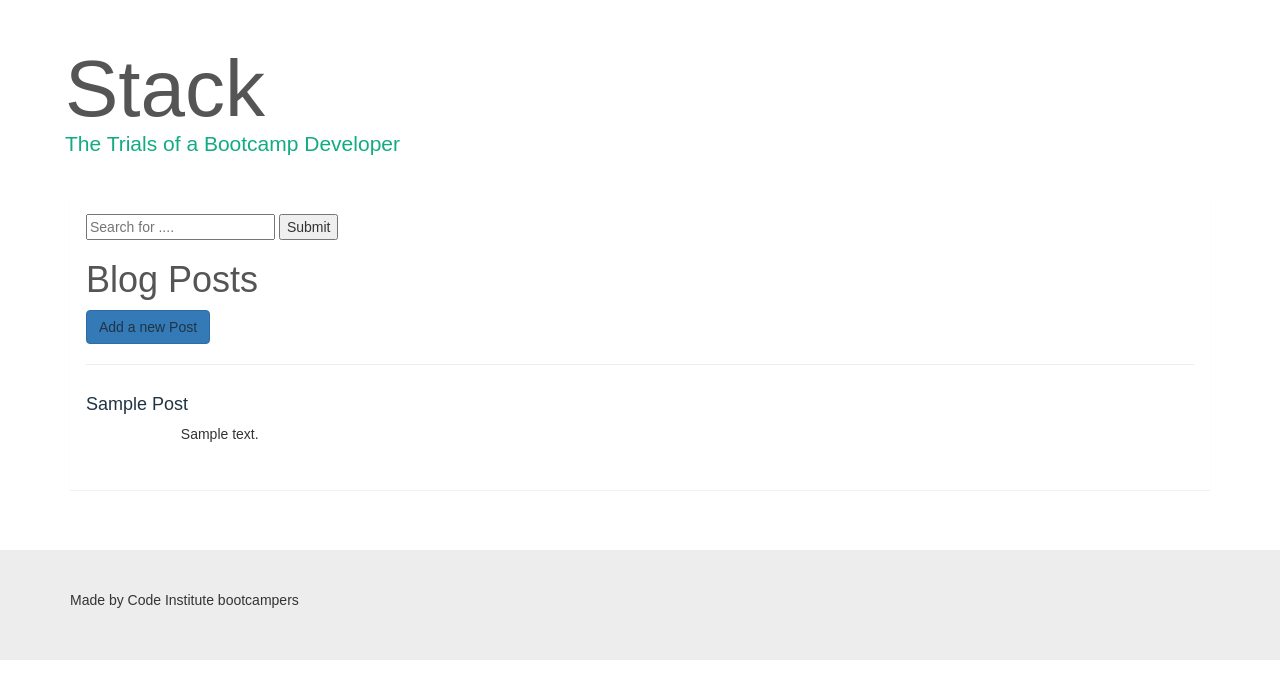
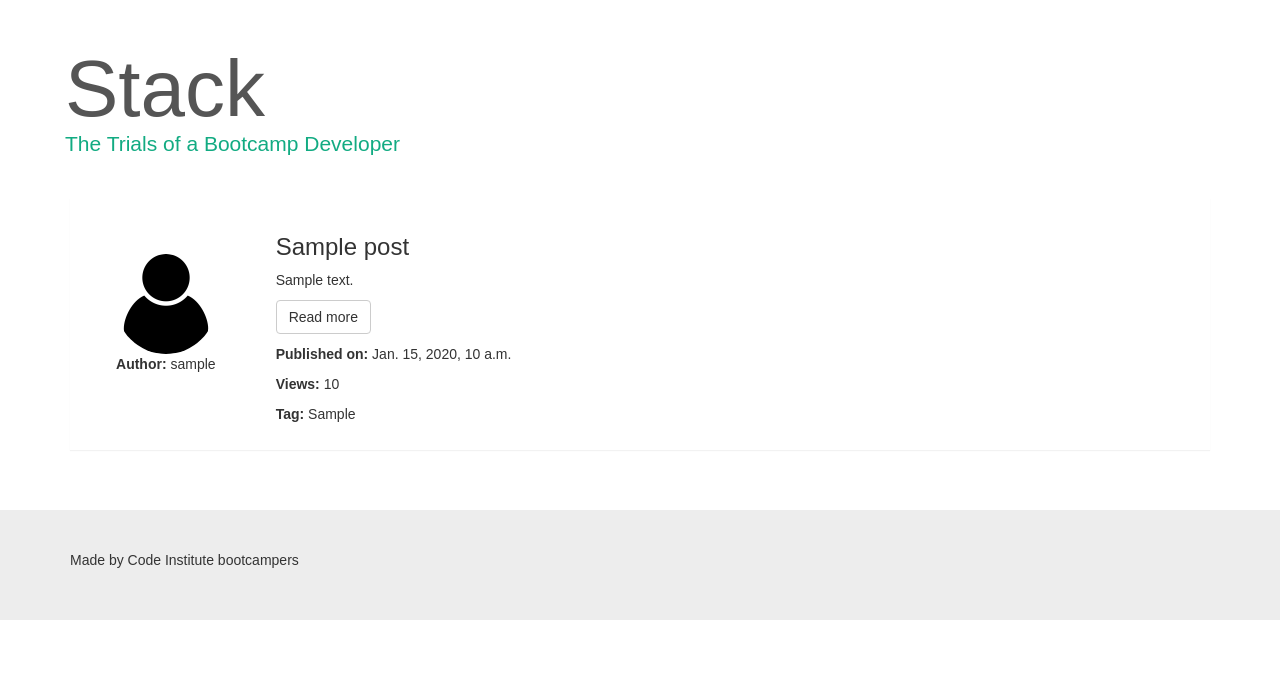
Before and after one commit to ringhio79/djangoblog, a Django app: page / in a window 1280 px wide. Shown: the part 51-750 px from the top of the page. Run offline with Django 3.2, Linux system fonts and the light colour scheme; tables that the repository leaves empty hold one stand-in row (values such as "Sample post"); some libraries are stand-ins or nearby versions.

Commit message:
updated style and inc edit posts

```diff
--- a/djangoblog/settings.py
+++ b/djangoblog/settings.py
@@ -64,6 +64,7 @@ TEMPLATES = [
                 'django.template.context_processors.request',
                 'django.contrib.auth.context_processors.auth',
                 'django.contrib.messages.context_processors.messages',
+                'django.template.context_processors.media'
             ],
         },
     },
@@ -121,3 +122,6 @@ USE_TZ = True
 
 STATIC_URL = '/static/'
 STATICFILES_DIRS = (os.path.join(BASE_DIR, 'static'), )
+
+MEDIA_URL = '/media/'
+MEDIA_ROOT = os.path.join(BASE_DIR, 'media')
--- a/djangoblog/urls.py
+++ b/djangoblog/urls.py
@@ -15,11 +15,18 @@ Including another URLconf
 """
 from django.contrib import admin
 from django.urls import path
-from posts.views import posts_list, post_detail, post_add, search_posts
+from posts.views import posts_list, post_detail, post_add, search_posts, edit_post
+from django.views.static import serve
+from django.conf import settings
+
 urlpatterns = [
     path('admin/', admin.site.urls),
     path('', posts_list, name='posts_list'),
     path('post/<int:id>', post_detail, name="post_detail"),
+    path('post/<int:id>/edit', edit_post, name="edit_post"),
     path('post/add', post_add, name="post_add"),
-    path('search', search_posts, name="search_posts")
+    path('search', search_posts, name="search_posts"),
+    path('media/<path:path>', serve, {'document_root': settings.MEDIA_ROOT}),
+
+
 ]
--- a/posts/forms.py
+++ b/posts/forms.py
@@ -4,4 +4,4 @@ from .models import Post
 class BlogPostForm(forms.ModelForm):
     class Meta:
         model=Post
-        fields = ('title', 'content', 'tag')
+        fields = ('title', 'content', 'tag', 'image')
--- a/posts/models.py
+++ b/posts/models.py
@@ -12,6 +12,7 @@ class Post(models.Model):
     views = models.IntegerField(default=0)
     tag = models.CharField(max_length=30, blank=True, null=True)
     author = models.ForeignKey(User, related_name='posts', null=False, default=1, on_delete=models.SET_DEFAULT)
+    image = models.ImageField(upload_to="images", null=True, blank=True)
 
     def __str__(self):
         return self.title
--- a/posts/templates/posts/post_form.html
+++ b/posts/templates/posts/post_form.html
@@ -5,7 +5,7 @@
 
     <h2>Add a blog post</h2>
 
-    <form method="POST">
+    <form method="POST" enctype="multipart/form-data">
 
         {% csrf_token %}
 
--- a/posts/templates/posts/posts_list.html
+++ b/posts/templates/posts/posts_list.html
@@ -1,25 +1,27 @@
 {% extends 'base.html' %}
+{% load static from staticfiles %}
 {% block content %}
-
-    <form action="/search">
-        <input type="text" name="q" placeholder="Search for ...." />
-        <input type="submit" value="Submit" />
-    </form>
-
-    <h1>Blog Posts</h1>
-
-    <button type="button" class="btn btn-primary"><a href="{% url 'post_add' %}">Add a new Post</a> {% for post in posts %}</button>
-
-    <hr>
-
-    <div class="row">
-        <div class="col-sm-12">
-            <h4><a href="{% url 'post_detail' post.id %}">{{post.title.title}}</a></h4>
+    {% for post in posts %}
+        <div class="row">
+            <div class="col-md-2 col-sm-3 text-center">
+                <a class="story-img" href="#">
+                    <img src="{{ MEDIA_URL}}avatars/anonymous.png" class="img-circle">
+                </a>
+                <p><span class="boldtext">Author:</span> {{ post.author.username }}</p>
+            </div>
+            <div class="col-md-10 col-sm-9">
+                <h3>{{ post.title }}</h3>
+                <div class="row">
+                    <div class="col-xs-9">
+                        <p>{{ post.content|truncatewords:30 }}</p>
+                        <p><a href="{% url 'post_detail' post.id %}"  class="btn btn-default">Read more</a></p>
+                        <p><span class="boldtext">Published on:</span> {{ post.published_date }} </p>
+                        <p><span class="boldtext">Views:</span> {{post.views}}</p>
+                        <p><span class="boldtext">Tag:</span> {{ post.tag }}</p>
+                    </div>
+                </div>
+            </div>
+            <hr>
         </div>
-        <div class="col-sm-11 col-sm-offset-1">
-            <p> {{ post.content | truncatewords:30 }}</p>
-        </div>
-    </div>
-    <br>
-{% endfor %}
-{% endblock content %}
+    {% endfor %}
+{% endblock %}
--- a/posts/views.py
+++ b/posts/views.py
@@ -15,13 +15,36 @@ def post_detail(request, id):
 
 def post_add(request):
     if request.method == "POST":
-        form = BlogPostForm(request.POST)
-        form.save()
+        form = BlogPostForm(request.POST, request.FILES)
+        if form.is_valid():
+            form.save()
+            return redirect("posts_list")
+        else:
+            return render(request, "posts/post_form.html", {"form": form})
 
-        return redirect("posts_list")
     else:
         form=BlogPostForm()
         return render(request, "posts/post_form.html", {"form": form})
+
+def edit_post(request, id):
+    # load the form we're changing, from DB
+    post = get_object_or_404(Post, pk=id)
+
+    if request.method == "POST":
+        # get the new values from the form
+        form=BlogPostForm(request.POST, request.FILES, instance=post)
+        # update the form in the DB
+        if form.is_valid():
+            form.save()
+            return redirect("post_detail", id=id)
+        else:
+            return render(request, "posts/post_form.html", {"form": form})
+
+    else:
+        form=BlogPostForm(instance=post)
+        return render(request, "posts/post_form.html", {"form": form})
+
+
 
 def search_posts(request):
     query = request.GET['q']
```
Also changed, not shown: posts/templates/posts/post_detail.html (+32 -8 lines), media/avatars/anonymous.png (added), media/images/GHM_corrected.jpg (added), media/images/dogrun.jpg (added), media/images/food-07.jpg (added), media/images/owl.jpg (added), posts/migrations/0002_post_image.py (added), posts/migrations/0003_auto_20180810_0901.py (added).
